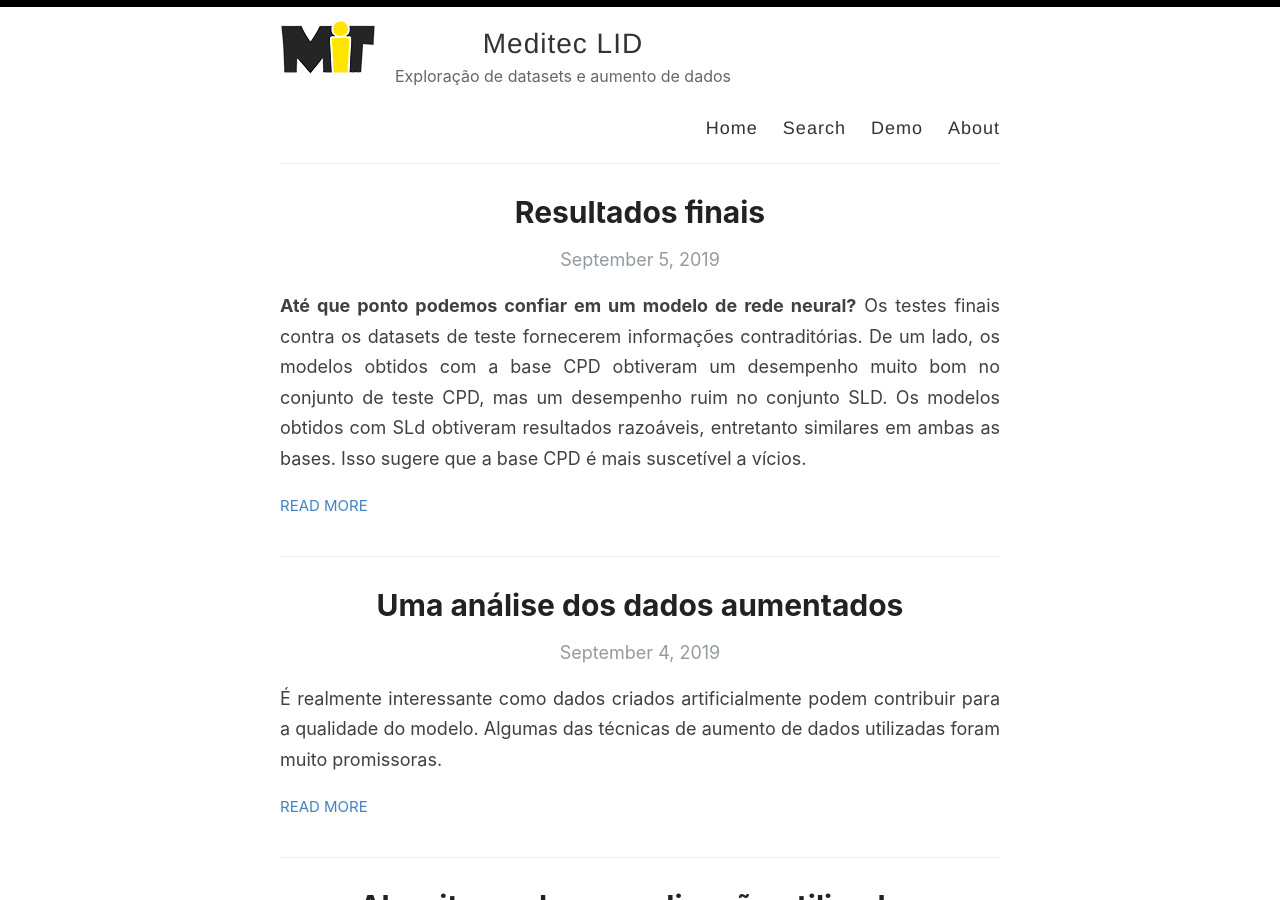
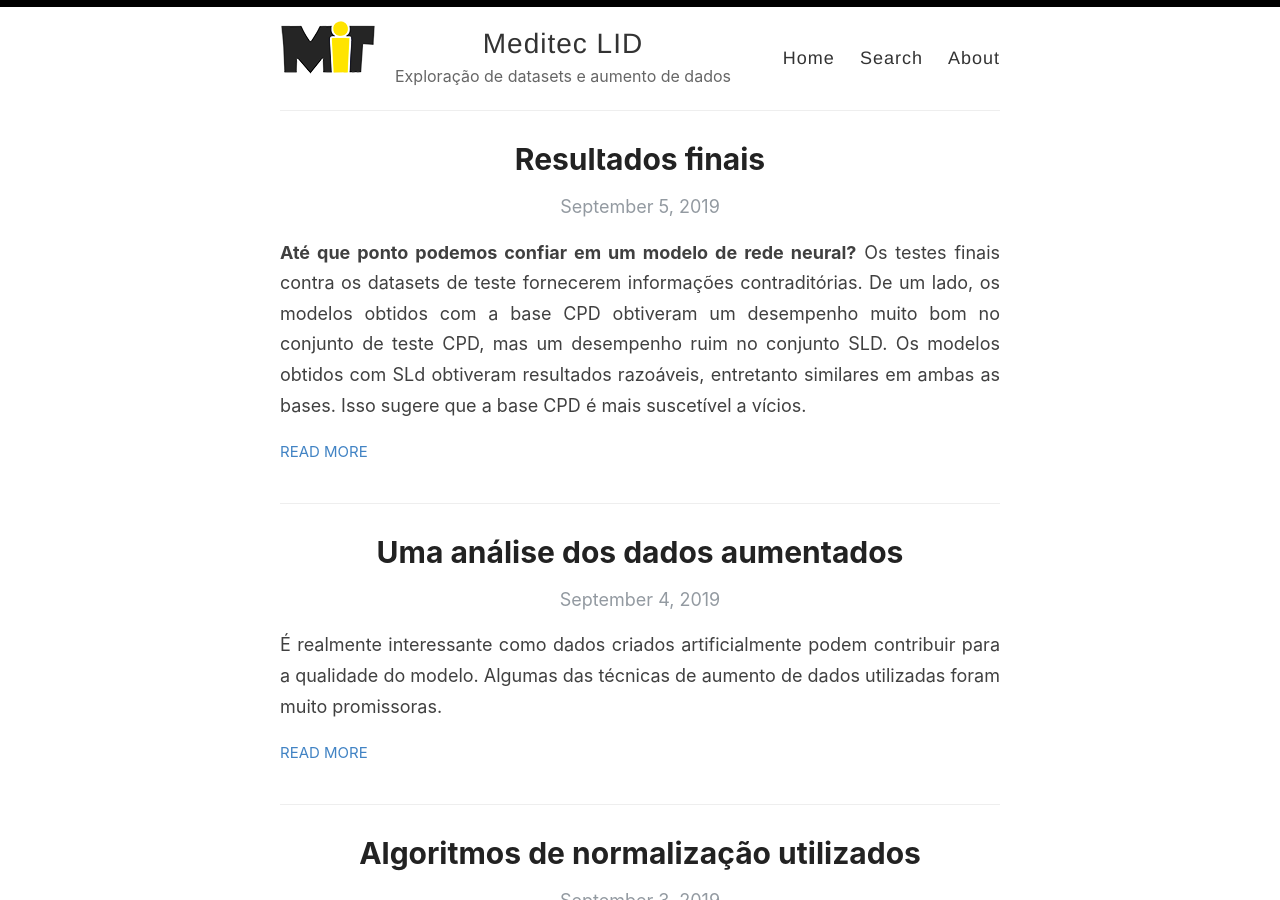
Before and after one commit to lucasgris/meditec-lid-pages, a Jekyll site: the page built from index.html, in a window 1280 px wide and 900 px high. Built offline with Jekyll 4.4.1, drawn with Linux system fonts in a browser that asks for light colours; the list of posts is cut into pages by our own code.

Commit message:
Update default.html
Delete demo link

```diff
--- a/_layouts/default.html
+++ b/_layouts/default.html
@@ -29,7 +29,6 @@
             <nav>
               <a href="{{ site.baseurl }}/">Home</a>
               <a href="{{ site.baseurl }}/search">Search</a>
-              <a href="{{ site.baseurl }}/demo">Demo</a>
               <a href="{{ site.baseurl }}/about">About</a>
             </nav>
           </header>
```
